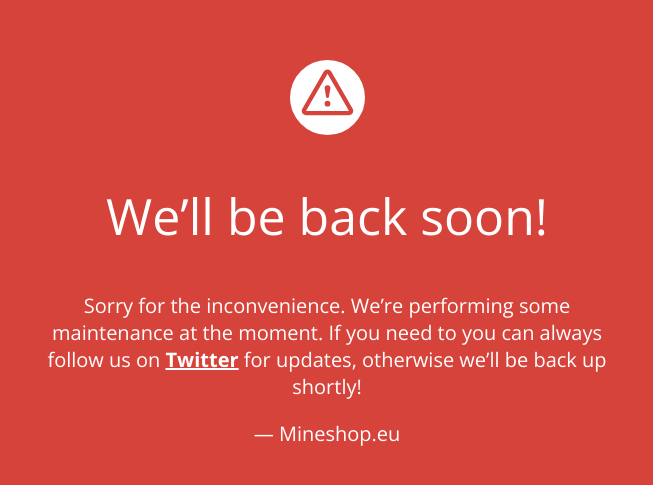
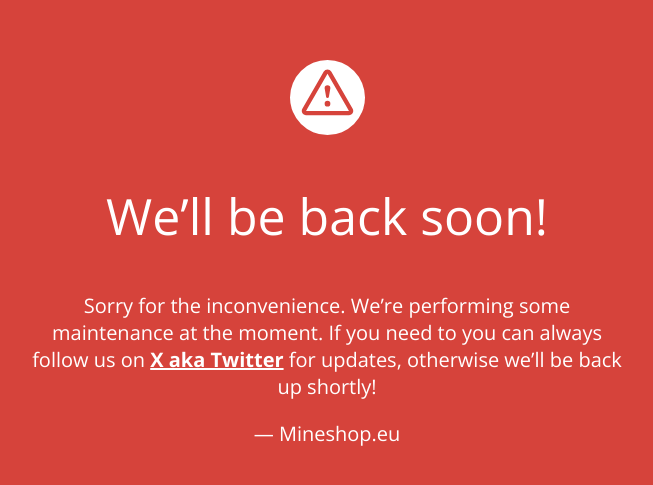
Before and after one commit to kompots/maintaince, a plain HTML site: page index.html in a window 1280 px wide. Shown: the part 147-632 px from the top of the page, without its empty margins (313-966 px from the left). Drawn offline with nearby package versions, Linux system fonts and the light colour scheme.

Commit message:
Update index.html

```diff
--- a/index.html
+++ b/index.html
@@ -17,7 +17,7 @@
     <svg xmlns="http://www.w3.org/2000/svg" viewBox="0 0 202.24 202.24"><defs><style>.cls-1{fill:#fff;}</style></defs><title>Asset 3</title><g id="Layer_2" data-name="Layer 2"><g id="Capa_1" data-name="Capa 1"><path class="cls-1" d="M101.12,0A101.12,101.12,0,1,0,202.24,101.12,101.12,101.12,0,0,0,101.12,0ZM159,148.76H43.28a11.57,11.57,0,0,1-10-17.34L91.09,31.16a11.57,11.57,0,0,1,20.06,0L169,131.43a11.57,11.57,0,0,1-10,17.34Z"/><path class="cls-1" d="M101.12,36.93h0L43.27,137.21H159L101.13,36.94Zm0,88.7a7.71,7.71,0,1,1,7.71-7.71A7.71,7.71,0,0,1,101.12,125.63Zm7.71-50.13a7.56,7.56,0,0,1-.11,1.3l-3.8,22.49a3.86,3.86,0,0,1-7.61,0l-3.8-22.49a8,8,0,0,1-.11-1.3,7.71,7.71,0,1,1,15.43,0Z"/></g></g></svg>
     <h1>We&rsquo;ll be back soon!</h1>
     <div>
-        <p>Sorry for the inconvenience. We&rsquo;re performing some maintenance at the moment. If you need to you can always follow us on <a href="http://www.twitter.com/">Twitter</a> for updates, otherwise we&rsquo;ll be back up shortly!</p>
+        <p>Sorry for the inconvenience. We&rsquo;re performing some maintenance at the moment. If you need to you can always follow us on <a href="https://twitter.com/mineshop_eu">X aka Twitter</a> for updates, otherwise we&rsquo;ll be back up shortly!</p>
         <p>&mdash; Mineshop.eu</p>
     </div>
 </article>
```
